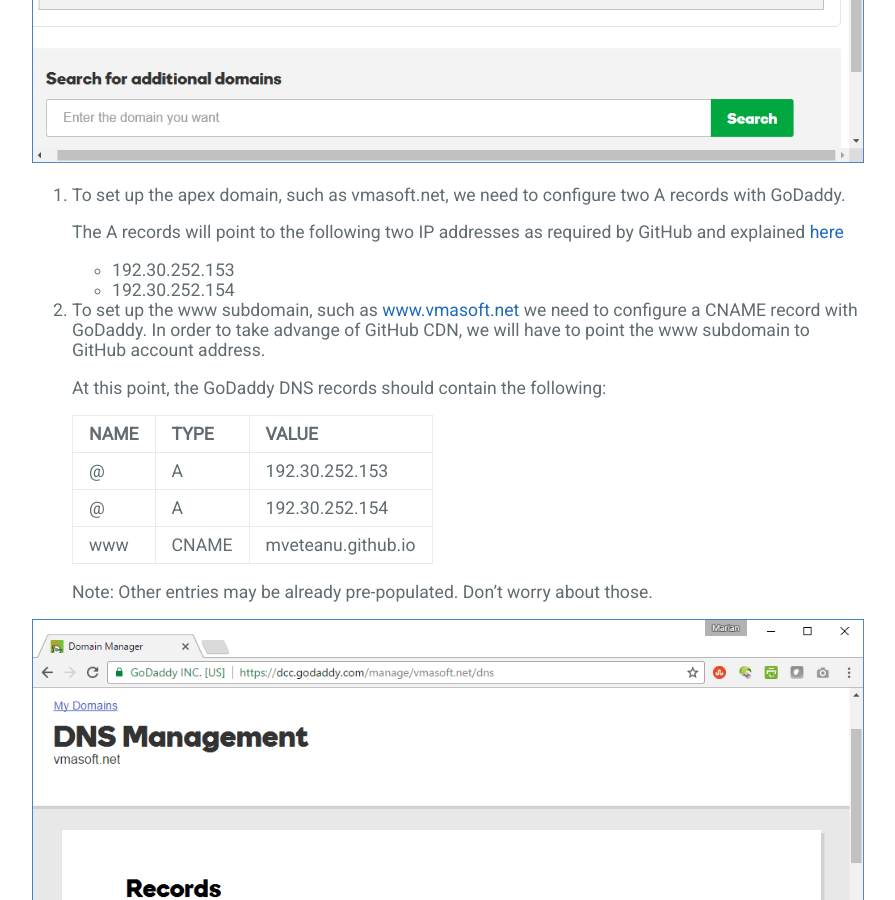
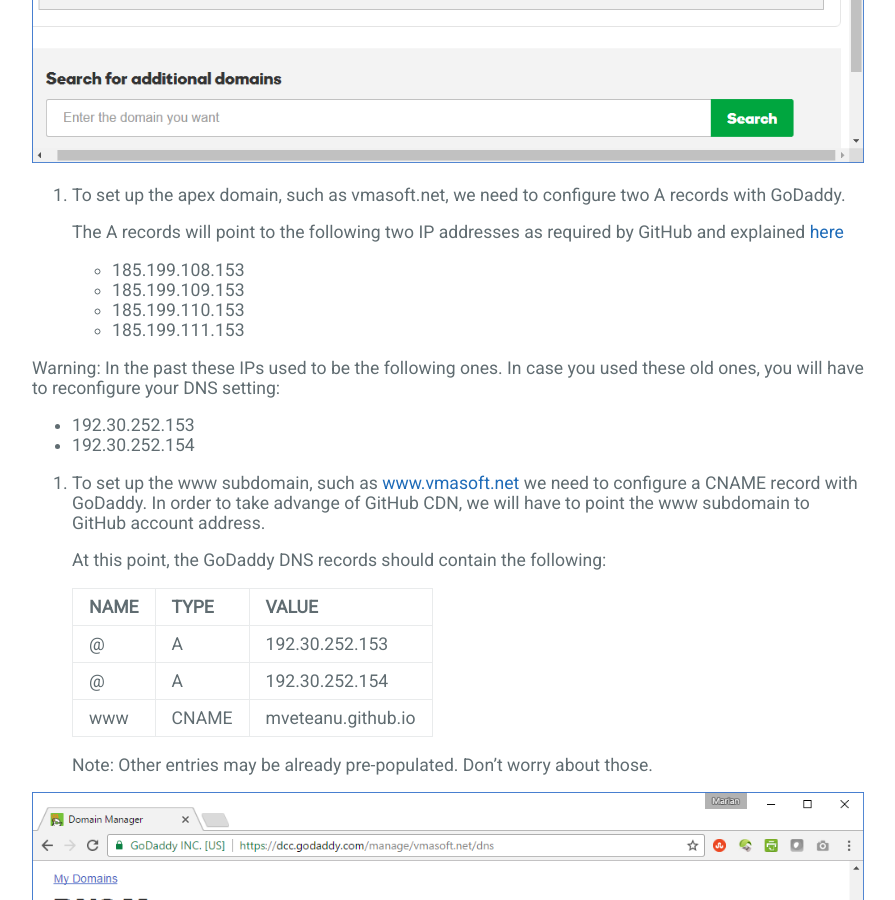
Before and after one commit to mveteanu/CodeAvenger, a Jekyll site: the page built from _posts/2017-01-09-Add-a-custom-domain-to-a-GitHub-repository.md, in a window 1280 px wide and 900 px high, scrolled down 3168 px. Shown: the whole window, without its empty margins (192-1087 px from the left). Built offline with Jekyll 4.4.1, drawn with Linux system fonts in a browser that asks for light colours; nearby versions of some CDN libraries; our own code applies the rules of GitHub Pages for plain Markdown files; comment, search, counter and statistics services are not loaded.

Commit message:
updated IP address for DNS records

```diff
--- a/_posts/2017-01-09-Add-a-custom-domain-to-a-GitHub-repository.md
+++ b/_posts/2017-01-09-Add-a-custom-domain-to-a-GitHub-repository.md
@@ -75,6 +75,14 @@
 
    The A records will point to the following two IP addresses as required by GitHub and explained [here](https://help.github.com/articles/setting-up-an-apex-domain/)
 
+
+   - 185.199.108.153
+   - 185.199.109.153
+   - 185.199.110.153
+   - 185.199.111.153
+
+Warning: In the past these IPs used to be the following ones. In case you used these old ones, you will have to reconfigure your DNS setting:
+
    - 192.30.252.153
    - 192.30.252.154
 
```
